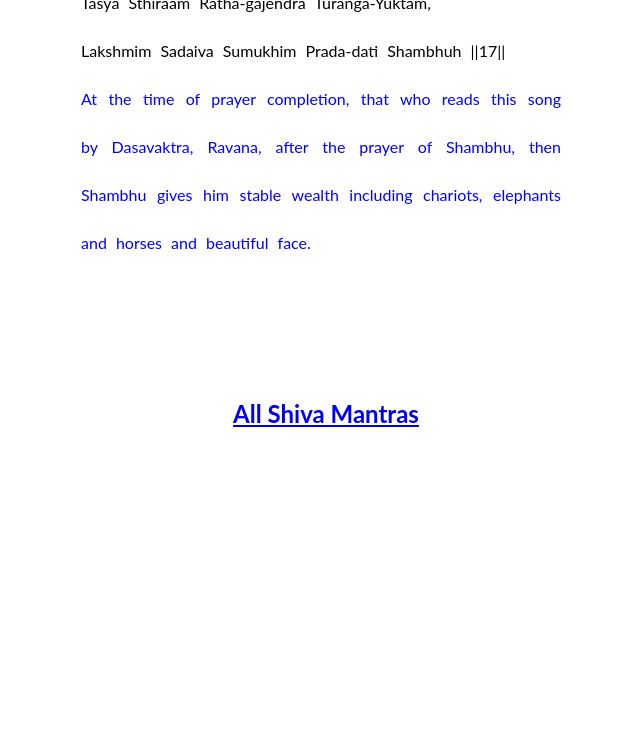
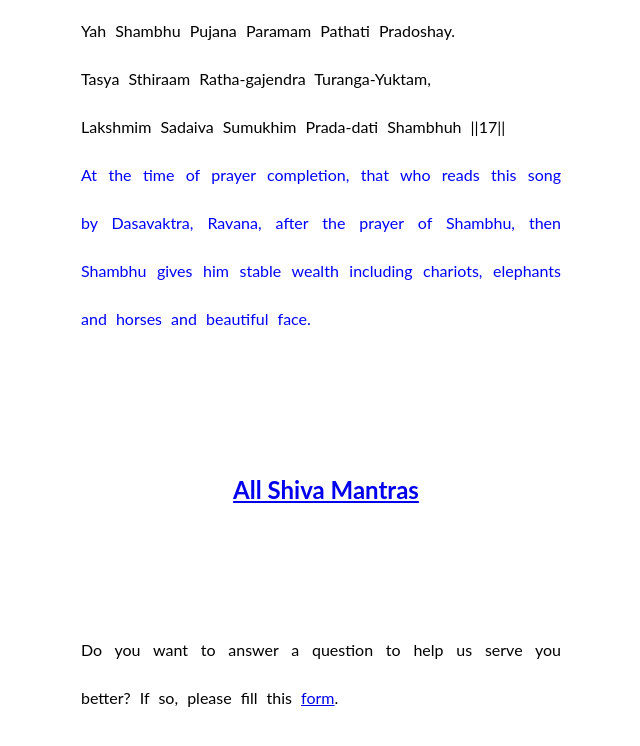
Before and after one commit to abhishekdjoshi/abhishekdjoshi.kclstr.io, a Jekyll site: the page pages/shiva/tandava-stotra.html, which Jekyll copies as it is, in a window 1280 px wide and 900 px high, scrolled down 16636 px. Shown: the top 746 px of the window, without its empty margins (319-959 px from the left). Built offline with Jekyll 4.4.1, drawn with Linux system fonts in a browser that asks for light colours; before the commit the page ends 17160 px from its top, so only the background shows below that.

Commit message:
Update tandava-stotra.html

```diff
--- a/pages/shiva/tandava-stotra.html
+++ b/pages/shiva/tandava-stotra.html
@@ -265,6 +248,22 @@
         Lakshmim Sadaiva Sumukhim Prada-dati Shambhuh ||17||<br /><br />
       </p>
       <br /><br />
+      <script
+        async
+        src="https://pagead2.googlesyndication.com/pagead/js/adsbygoogle.js"
+      ></script>
+      <ins
+        class="adsbygoogle"
+        style="display:block; text-align:center;"
+        data-ad-layout="in-article"
+        data-ad-format="fluid"
+        data-ad-client="ca-pub-9920198730228320"
+        data-ad-slot="5555171010"
+      ></ins>
+      <script>
+        (adsbygoogle = window.adsbygoogle || []).push({});
+      </script>
+      <br /><br />
 
       <h2>Devanagari Script</h2>
       <p>
@@ -353,6 +352,22 @@
         तस्य स्थिरां रथगजेन्द्रतुरङ्गयुक्तां <br />
         लक्ष्मीं सदैव सुमुखिं प्रददाति शम्भुः ॥17॥ <br /><br />
       </p>
+      <br /><br />
+      <script
+        async
+        src="https://pagead2.googlesyndication.com/pagead/js/adsbygoogle.js"
+      ></script>
+      <ins
+        class="adsbygoogle"
+        style="display:block; text-align:center;"
+        data-ad-layout="in-article"
+        data-ad-format="fluid"
+        data-ad-client="ca-pub-9920198730228320"
+        data-ad-slot="5555171010"
+      ></ins>
+      <script>
+        (adsbygoogle = window.adsbygoogle || []).push({});
+      </script>
       <br /><br />
 
       <h2>Meaning in English</h2>
@@ -579,6 +594,31 @@
       </h2>
       <br /><br />
       <br /><br />
+
+      <p>
+        Do you want to answer a question to help us serve you better? If so,
+        please fill this
+        <a href="https://forms.gle/mmNN7smXgfUb9s5PA" target="_blank">form</a>.
+      </p>
+      <br /><br />
+      <br /><br />
+      <br /><br />
+      <script
+        async
+        src="https://pagead2.googlesyndication.com/pagead/js/adsbygoogle.js"
+      ></script>
+      <ins
+        class="adsbygoogle"
+        style="display:block; text-align:center;"
+        data-ad-layout="in-article"
+        data-ad-format="fluid"
+        data-ad-client="ca-pub-9920198730228320"
+        data-ad-slot="5555171010"
+      ></ins>
+      <script>
+        (adsbygoogle = window.adsbygoogle || []).push({});
+      </script>
+      <br /><br />
     </div>
 
     <!--Added below on 18th Feb 2020 at 8:17 PM-->
```
Also changed, not shown: other parts of pages/shiva/tandava-stotra.html (+0 -17 lines).
